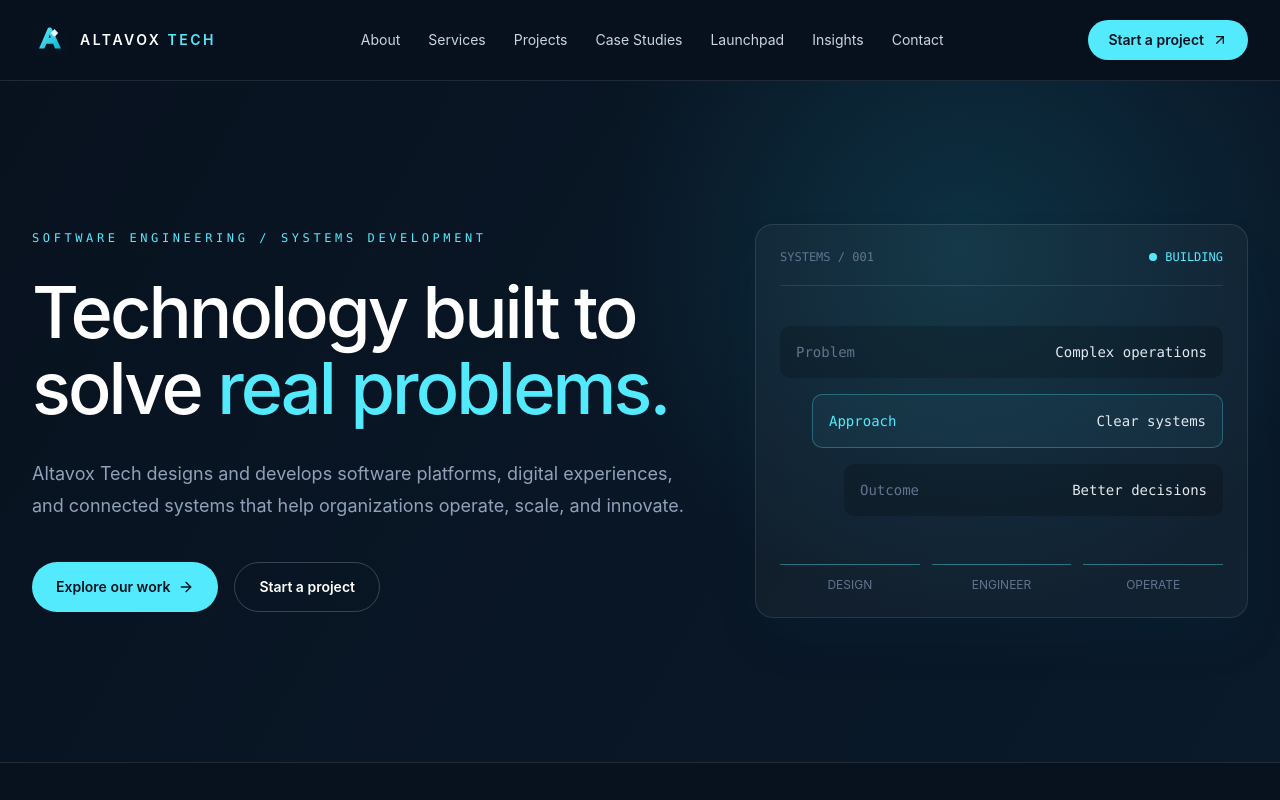
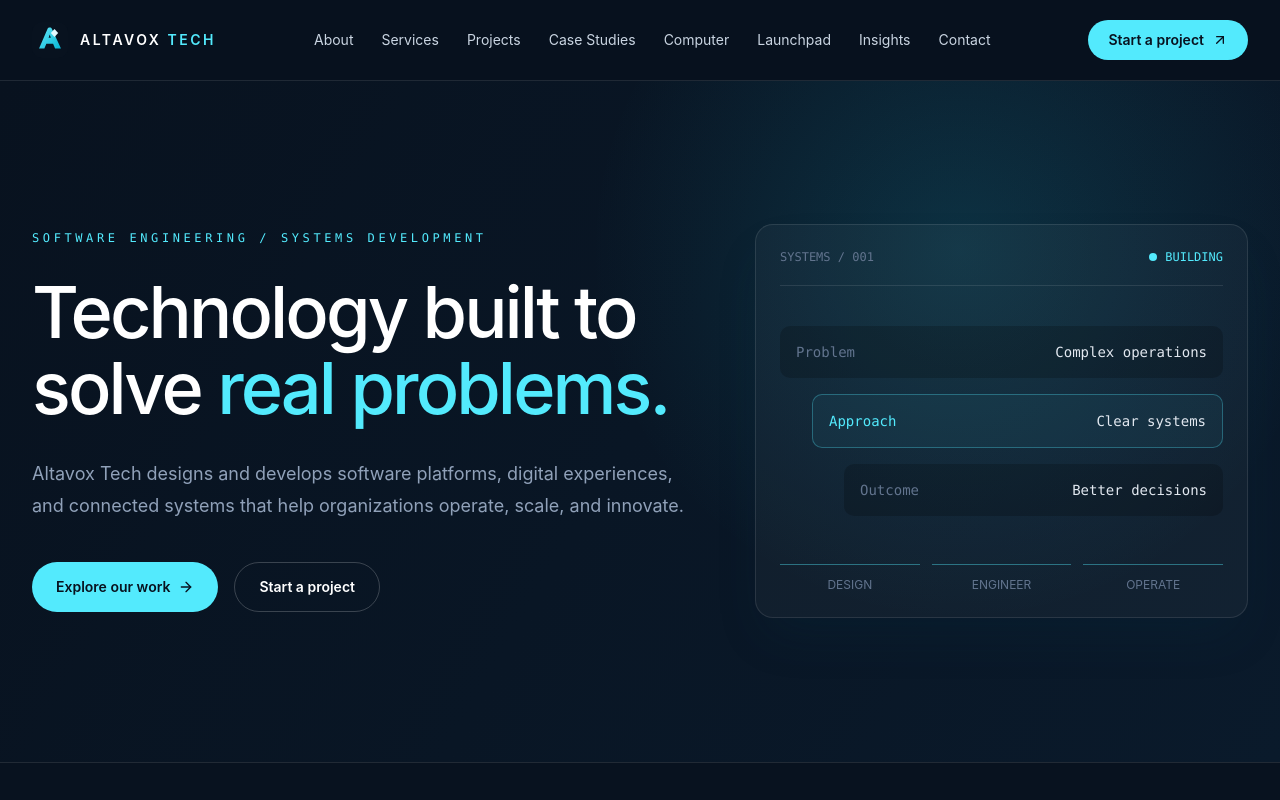
Before and after one commit to yurian51/altavox-tech, a Next.js app: page / in a window 1280 px wide. Shown: the top 800 px of the page. Built offline with nearby package versions, Linux system fonts and the light colour scheme.

Commit message:
Add Computer to official site navigation

```diff
--- a/components/site-shell.tsx
+++ b/components/site-shell.tsx
@@ -4,7 +4,7 @@ import Link from 'next/link'
 import { ArrowUpRight, Menu, X } from 'lucide-react'
 import { useState } from 'react'
 
-const nav = [['About','/about'],['Services','/services'],['Projects','/projects'],['Case Studies','/case-studies'],['Launchpad','/launchpad'],['Insights','/insights'],['Contact','/contact']]
+const nav = [['About','/about'],['Services','/services'],['Projects','/projects'],['Case Studies','/case-studies'],['Computer','/computer'],['Launchpad','/launchpad'],['Insights','/insights'],['Contact','/contact']]
 
 export function SiteHeader() {
   const [open, setOpen] = useState(false)
```
